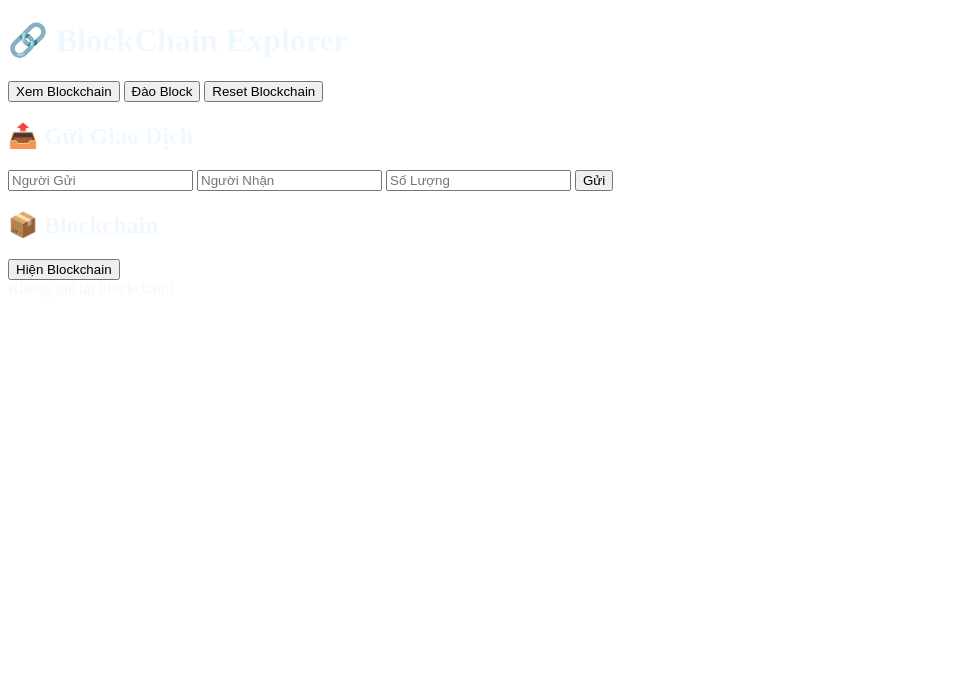
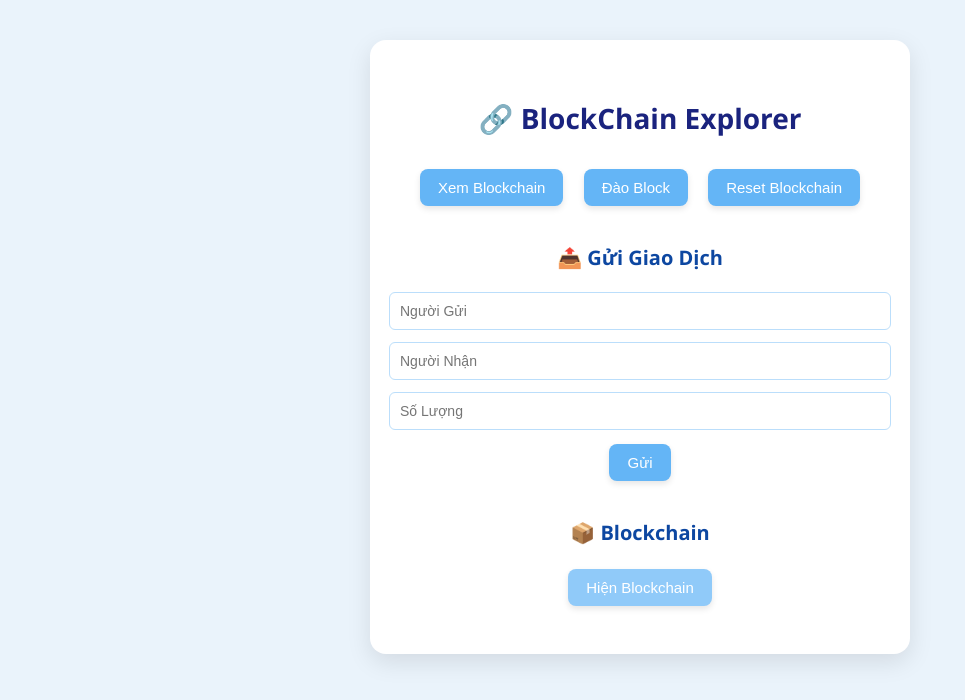
Before and after one commit to lelongvtvp/DA_BLC, a plain HTML site: page static/index.html in a window 1280 px wide. Shown: the whole page, without its empty margins (0-965 px from the left). Drawn offline with Linux system fonts and the light colour scheme; no server answers.

Commit message:
update UI

```diff
--- a/static/style.css
+++ b/static/style.css
@@ -1,3 +1,114 @@
+/* Reset layout */
 body {
-    color: aliceblue;
+  background-color: #eaf3fb;
+  font-family: 'Segoe UI', Tahoma, sans-serif;
+  margin: 0;
+  padding: 0;
+  display: flex;
+  justify-content: center;
+  min-height: 100vh;
+  align-items: flex-start;
+  overflow-x: hidden;
 }
+
+.container {
+  background-color: #fff;
+  margin-top: 40px;
+  padding: 40px 30px;
+  border-radius: 16px;
+  box-shadow: 0 8px 24px rgba(0,0,0,0.1);
+  max-width: 480px;
+  width: 100%;
+  text-align: center;
+  animation: fadeIn 0.6s ease-in-out;
+}
+
+/* Titles */
+h1 {
+  font-size: 28px;
+  color: #1a237e;
+  margin-bottom: 24px;
+  animation: slideDown 0.6s ease-in-out;
+}
+
+h2 {
+  font-size: 20px;
+  color: #0d47a1;
+  margin: 30px 0 15px;
+}
+
+/* Buttons */
+button {
+  background-color: #64b5f6;
+  color: white;
+  padding: 10px 18px;
+  border: none;
+  border-radius: 8px;
+  margin: 8px;
+  font-size: 15px;
+  cursor: pointer;
+  transition: transform 0.2s ease, background-color 0.3s ease, box-shadow 0.2s ease;
+  box-shadow: 0 3px 6px rgba(0, 0, 0, 0.1);
+}
+
+button:hover {
+  background-color: #42a5f5;
+  transform: translateY(-3px);
+  box-shadow: 0 6px 14px rgba(0, 0, 0, 0.15);
+}
+
+button:active {
+  transform: scale(0.95);
+  box-shadow: 0 3px 6px rgba(0, 0, 0, 0.12);
+}
+
+.toggle-btn {
+  background-color: #90caf9;
+}
+
+/* Form */
+.form {
+  display: flex;
+  flex-direction: column;
+  align-items: center;
+  animation: slideUp 0.7s ease-in-out;
+}
+
+input {
+  width: 100%;
+  padding: 10px;
+  margin: 6px 0;
+  border: 1px solid #bbdefb;
+  border-radius: 6px;
+  font-size: 14px;
+  transition: border-color 0.3s ease, box-shadow 0.3s ease;
+}
+
+input:focus {
+  outline: none;
+  border-color: #42a5f5;
+  box-shadow: 0 0 8px rgba(66, 165, 245, 0.4);
+}
+
+/* Blockchain Display */
+.blockchain {
+  margin-top: 20px;
+  text-align: left;
+  max-height: 500px;
+  overflow-y: auto;
+  display: none;
+  animation: fadeIn 0.6s ease-in-out;
+}
+
+.block {
+  background-color: #e3f2fd;
+  padding: 16px;
+  border: 1px solid #bbdefb;
+  border-radius: 8px;
+  margin-bottom: 15px;
+  font-size: 14px;
+  line-height: 1.5;
+  word-break: break-word;
+  animation: slideIn 0.5s ease forwards;
+  opacity: 0;
+}
```
